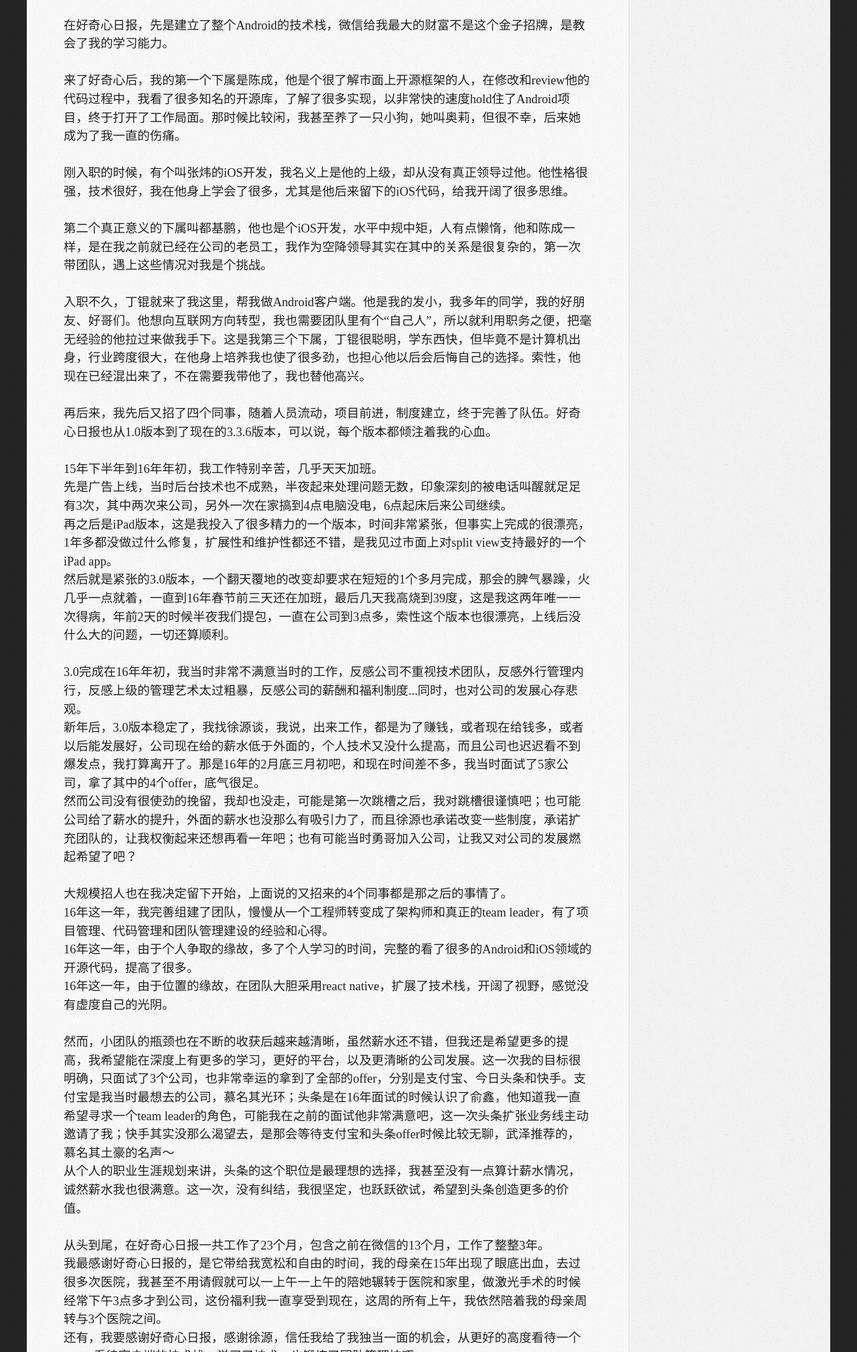
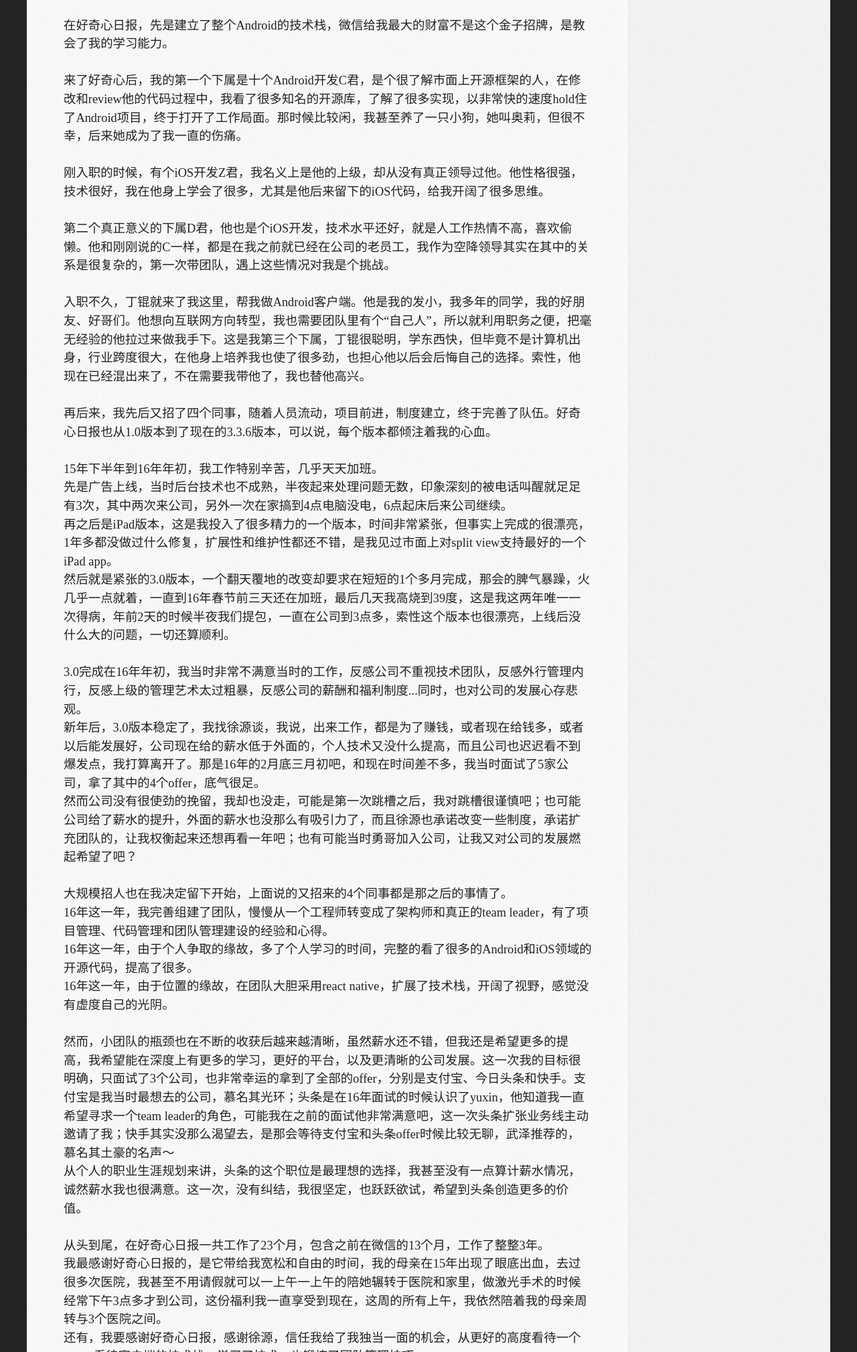
Before and after one commit to droison/droison.github.io, a plain HTML site: page 15378876732493.html in a window 1280 px wide. Shown: the part 1441-3459 px from the top of the page at 67% size. Drawn offline with Linux system fonts and the light colour scheme; a script that the page names is missing.

Commit message:
2018-09-27 11:43:18

```diff
--- a/15378876732493.html
+++ b/15378876732493.html
@@ -114,11 +114,11 @@ $(document).ready(function(event) {
 
 <p>在好奇心日报，先是建立了整个Android的技术栈，微信给我最大的财富不是这个金子招牌，是教会了我的学习能力。</p>
 
-<p>来了好奇心后，我的第一个下属是陈成，他是个很了解市面上开源框架的人，在修改和review他的代码过程中，我看了很多知名的开源库，了解了很多实现，以非常快的速度hold住了Android项目，终于打开了工作局面。那时候比较闲，我甚至养了一只小狗，她叫奥莉，但很不幸，后来她成为了我一直的伤痛。</p>
+<p>来了好奇心后，我的第一个下属是十个Android开发C君，是个很了解市面上开源框架的人，在修改和review他的代码过程中，我看了很多知名的开源库，了解了很多实现，以非常快的速度hold住了Android项目，终于打开了工作局面。那时候比较闲，我甚至养了一只小狗，她叫奥莉，但很不幸，后来她成为了我一直的伤痛。</p>
 
-<p>刚入职的时候，有个叫张炜的iOS开发，我名义上是他的上级，却从没有真正领导过他。他性格很强，技术很好，我在他身上学会了很多，尤其是他后来留下的iOS代码，给我开阔了很多思维。</p>
+<p>刚入职的时候，有个iOS开发Z君，我名义上是他的上级，却从没有真正领导过他。他性格很强，技术很好，我在他身上学会了很多，尤其是他后来留下的iOS代码，给我开阔了很多思维。</p>
 
-<p>第二个真正意义的下属叫都基鹏，他也是个iOS开发，水平中规中矩，人有点懒惰，他和陈成一样，是在我之前就已经在公司的老员工，我作为空降领导其实在其中的关系是很复杂的，第一次带团队，遇上这些情况对我是个挑战。</p>
+<p>第二个真正意义的下属D君，他也是个iOS开发，技术水平还好，就是人工作热情不高，喜欢偷懒。他和刚刚说的C一样，都是在我之前就已经在公司的老员工，我作为空降领导其实在其中的关系是很复杂的，第一次带团队，遇上这些情况对我是个挑战。</p>
 
 <p>入职不久，丁锟就来了我这里，帮我做Android客户端。他是我的发小，我多年的同学，我的好朋友、好哥们。他想向互联网方向转型，我也需要团队里有个“自己人”，所以就利用职务之便，把毫无经验的他拉过来做我手下。这是我第三个下属，丁锟很聪明，学东西快，但毕竟不是计算机出身，行业跨度很大，在他身上培养我也使了很多劲，也担心他以后会后悔自己的选择。索性，他现在已经混出来了，不在需要我带他了，我也替他高兴。</p>
 
@@ -138,14 +138,14 @@ $(document).ready(function(event) {
 16年这一年，由于个人争取的缘故，多了个人学习的时间，完整的看了很多的Android和iOS领域的开源代码，提高了很多。<br/>
 16年这一年，由于位置的缘故，在团队大胆采用react native，扩展了技术栈，开阔了视野，感觉没有虚度自己的光阴。</p>
 
-<p>然而，小团队的瓶颈也在不断的收获后越来越清晰，虽然薪水还不错，但我还是希望更多的提高，我希望能在深度上有更多的学习，更好的平台，以及更清晰的公司发展。这一次我的目标很明确，只面试了3个公司，也非常幸运的拿到了全部的offer，分别是支付宝、今日头条和快手。支付宝是我当时最想去的公司，慕名其光环；头条是在16年面试的时候认识了俞鑫，他知道我一直希望寻求一个team leader的角色，可能我在之前的面试他非常满意吧，这一次头条扩张业务线主动邀请了我；快手其实没那么渴望去，是那会等待支付宝和头条offer时候比较无聊，武泽推荐的，慕名其土豪的名声～<br/>
+<p>然而，小团队的瓶颈也在不断的收获后越来越清晰，虽然薪水还不错，但我还是希望更多的提高，我希望能在深度上有更多的学习，更好的平台，以及更清晰的公司发展。这一次我的目标很明确，只面试了3个公司，也非常幸运的拿到了全部的offer，分别是支付宝、今日头条和快手。支付宝是我当时最想去的公司，慕名其光环；头条是在16年面试的时候认识了yuxin，他知道我一直希望寻求一个team leader的角色，可能我在之前的面试他非常满意吧，这一次头条扩张业务线主动邀请了我；快手其实没那么渴望去，是那会等待支付宝和头条offer时候比较无聊，武泽推荐的，慕名其土豪的名声～<br/>
 从个人的职业生涯规划来讲，头条的这个职位是最理想的选择，我甚至没有一点算计薪水情况，诚然薪水我也很满意。这一次，没有纠结，我很坚定，也跃跃欲试，希望到头条创造更多的价值。</p>
 
 <p>从头到尾，在好奇心日报一共工作了23个月，包含之前在微信的13个月，工作了整整3年。<br/>
 我最感谢好奇心日报的，是它带给我宽松和自由的时间，我的母亲在15年出现了眼底出血，去过很多次医院，我甚至不用请假就可以一上午一上午的陪她辗转于医院和家里，做激光手术的时候经常下午3点多才到公司，这份福利我一直享受到现在，这周的所有上午，我依然陪着我的母亲周转与3个医院之间。<br/>
 还有，我要感谢好奇心日报，感谢徐源，信任我给了我独当一面的机会，从更好的高度看待一个app，看待客户端的技术栈，学习了技术，也锻炼了团队管理技巧。<br/>
 我还要感谢我的组员，我第一次带队伍，很多次试错，他们给了我的宽容和温暖。<br/>
-而且，在好奇心日报这两年，由于工作环境的宽松，我和父母先后在北京、香河、燕郊买了3个房子，二手房的手续繁多复杂，如果在其它公司，很难有这么充裕的时间。也得益于公司在北京东部，我才有这么方便的机会。</p>
+而且，在好奇心日报这两年，由于工作环境的宽松，我和父母先后在投资了几个房子，二手房的手续繁多复杂，如果在其它公司，很难有这么充裕的时间。也得益于公司在北京东部，我才有这么方便的机会。</p>
 
 <p>前天，在组内做交接，我讲了很多设计上的思考和代码的规范，最后我说，这些都是我的建议，反正，以后是你们来写，爱怎么写就这么写吧，反正，这些代码就交给你们了。<br/>
 说完我眼睛就湿了。</p>
--- a/sitemap.xml
+++ b/sitemap.xml
@@ -2,7 +2,7 @@
 <urlset xmlns="http://www.sitemaps.org/schemas/sitemap/0.9">
 <url>
   <loc>http://www.chaisong.xyz/</loc>
-  <lastmod>2018-09-26T13:40:30+08:00</lastmod>
+  <lastmod>2018-09-27T11:43:17+08:00</lastmod>
 </url>
 
 <url>
```
Also changed, not shown: atom.xml (+8 -8 lines).
